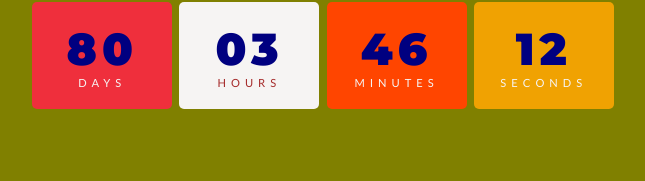
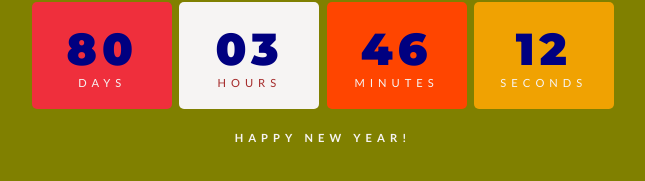
Before and after one commit to Peleshko/goit-js-hw-11-timer, a website built with Parcel: page index.html in a window 1280 px wide. Shown: the part 321-502 px from the top of the page, without its empty margins (317-962 px from the left). Built offline with nearby package versions, Linux system fonts and the light colour scheme.

Commit message:
Update index.html

```diff
--- a/index.html
+++ b/index.html
@@ -28,7 +28,11 @@
         <div class="field">
           <span class="value" data-value="secs">11</span>
           <span class="label">Seconds</span>
+        </div>
+        <h1 >HAPPY NEW YEAR!</h1>
+      </div>
     </div>
+
     <script src="js/index.js" type="module"></script>
   </body>
 </html>
```
